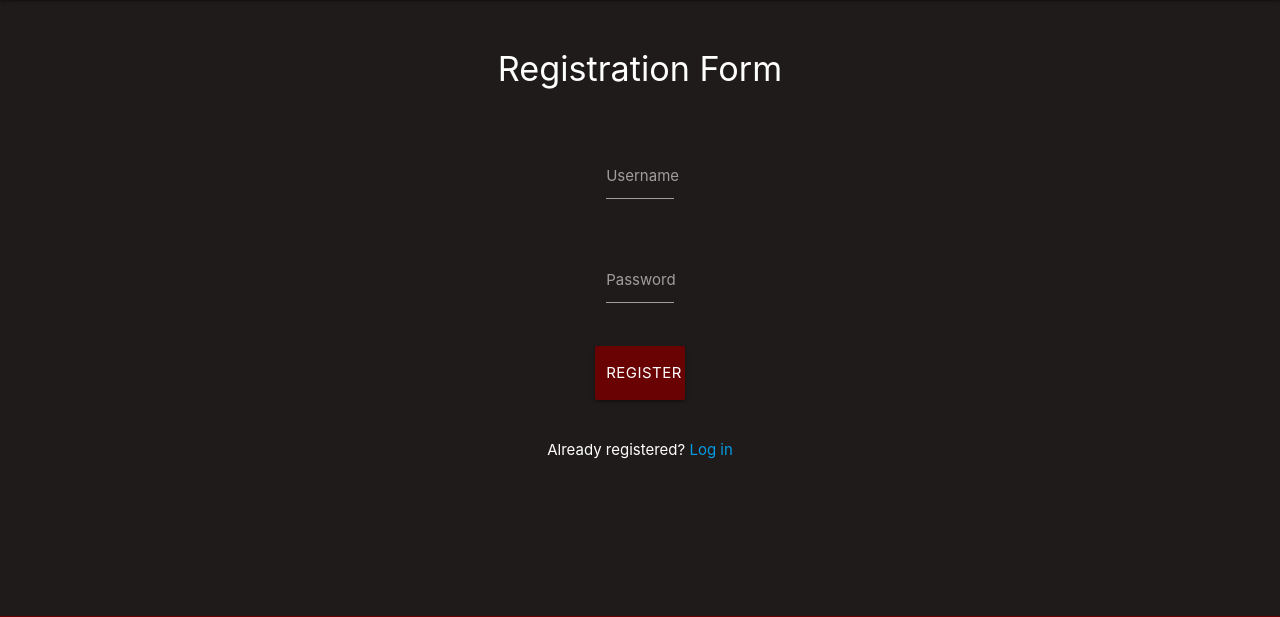
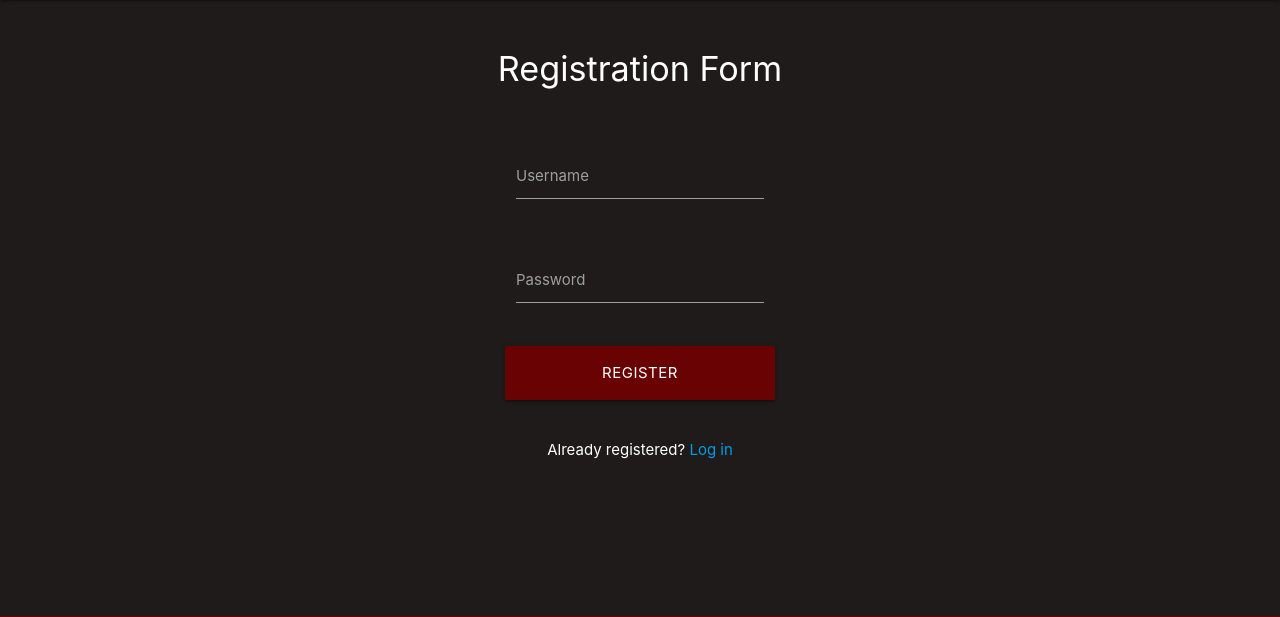
Before and after one commit to Federvgh/MS3-Tango-Dictionary, a Flask app: page /register in a window 1280 px wide. Shown: the part 64-681 px from the top of the page. Run offline with Flask 2, Linux system fonts and the light colour scheme; some libraries are stand-ins or nearby versions.

Commit message:
fixed small box input issue

```diff
--- a/static/css/style.css
+++ b/static/css/style.css
@@ -14,7 +14,7 @@ body{
     color: rgba(255, 255, 255, 0.938);
 }
 
-button.col.s12.m4.offset-m4.btn-large{
+button.col.s12.btn-large{
     background-color: rgb(105, 3, 3);
 }
 
--- a/templates/login.html
+++ b/templates/login.html
@@ -8,21 +8,21 @@
       <form class="col s12" method="POST" action="{{ url_for('login') }}">
           <div class="row">
                <!-- username -->
-              <div class="input-field col s12 m4 offset-m4">
+              <div class="input-field col 12">
                   <input id="username" name="username" type="text" pattern="^[a-zA-Z0-9]{5,15}$"  class="validate" minlength="5" required>
                   <label for="username">Username</label>
               </div>
           </div>
           <div class="row">
                <!-- Password -->
-              <div class="input-field col s12 m4 offset-m4">
+              <div class="input-field col 12">
                   <input id="password" name="password" type="password" class="validate" minlength="5" required>
                   <label for="password">Password</label>
               </div>
           </div>
                           <!-- Login -->
                 <div class="row" style="color: rgb(105, 3, 3);">
-                    <button type="submit" class="col s12 m4 offset-m4 btn-large" >
+                    <button type="submit" class="col s12 btn-large" >
                         Login
                     </button>
                 </div>
--- a/templates/register.html
+++ b/templates/register.html
@@ -7,7 +7,7 @@
       <form class="col s12" method="POST" action="{{ url_for('register') }}">
           <div class="row">
               <!-- username -->
-              <div class="input-field col s12 m4 offset-m4">
+              <div class="input-field col s12">
                   <input id="username" name="username" type="text" pattern="^[a-zA-Z0-9]{5,15}$" class="validate"
                       minlength="5" required>
                   <label for="username">Username</label>
@@ -15,7 +15,7 @@
           </div>
           <div class="row">
               <!-- Password -->
-              <div class="input-field col s12 m4 offset-m4">
+              <div class="input-field col s12">
                   <input id="password" name="password" type="password" class="validate" minlength="5" required>
                   <label for="password">Password</label>
               </div>
@@ -23,7 +23,7 @@
 
           <!-- register -->
           <div class="row">
-              <button type="submit" class="col s12 m4 offset-m4 btn-large">
+              <button type="submit" class="col s12 btn-large">
                   Register
               </button>
           </div>
```
